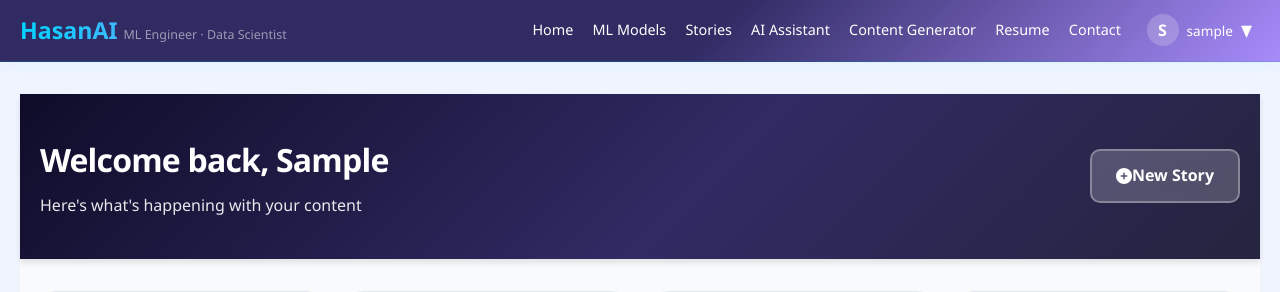
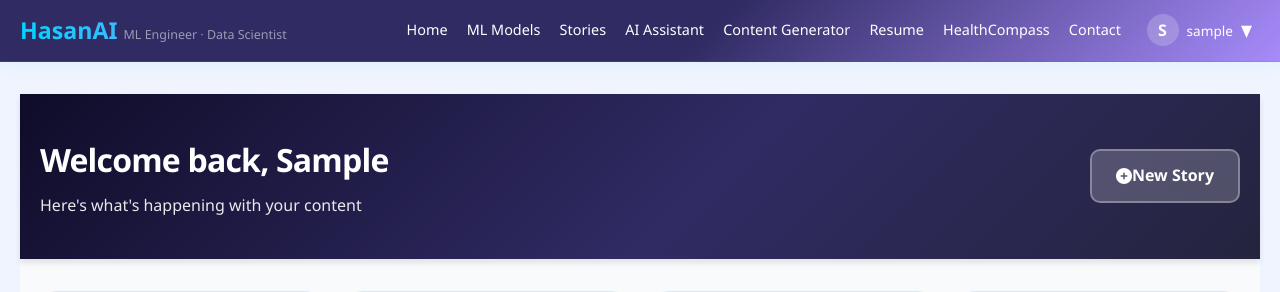
Before and after one commit to seyedhasanmirhoseini1367/PersonalPortfolio, a Django app: page /accounts/dashboard/ in a window 1280 px wide. Shown: the top 292 px of the page. Run offline with Django 4.2, Linux system fonts and the light colour scheme; the visitor is signed in with stand-in values (Sample User, id 1); data that the repository does not hold is empty; parts of the project's set-up code (start-up, migrations or seed data) failed here and were passed over.

Commit message:
feat: add HealthCompass link to header navigation

```diff
--- a/templates/base.html
+++ b/templates/base.html
@@ -521,6 +521,8 @@
                     <li><a href="{% url 'resume:resume_page' %}"
                            {% if request.resolver_match.url_name == 'resume_page' %}class="active"{% endif %}>Resume</a></li>
 
+                    <li><a href="https://healthcompass.hasanai.net" target="_blank" rel="noopener">HealthCompass</a></li>
+
                     <li><a href="{% url 'contact:contact_page' %}"
                            {% if request.resolver_match.url_name == 'contact_page' %}class="active"{% endif %}>Contact</a></li>
 
```
